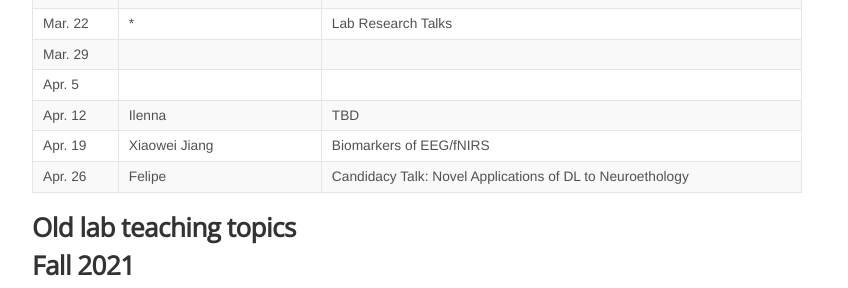
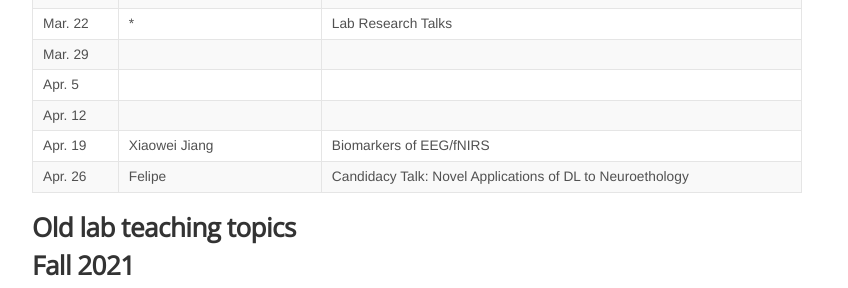
Before and after one commit to KordingLab/KordingLab.github.io, a Jekyll site: the page built from _posts/2021-01-01-upcoming-lab-teaching.md, in a window 1280 px wide and 900 px high, scrolled down 757 px. Shown: the part 152-440 px from the top of the window, without its empty margins (223-1071 px from the left). Built offline with Jekyll 4.4.1, drawn with Linux system fonts in a browser that asks for light colours; nearby versions of some CDN libraries; comment, search, counter and statistics services are not loaded.

Commit message:
Update 2021-01-01-upcoming-lab-teaching.md

```diff
--- a/_posts/2021-01-01-upcoming-lab-teaching.md
+++ b/_posts/2021-01-01-upcoming-lab-teaching.md
@@ -30,7 +30,7 @@ Please list below, topics you would like to learn more about (you may share your
 | Mar. 22 | * | Lab Research Talks |
 | Mar. 29 |  | |
 | Apr. 5 | | |
-| Apr. 12 | Ilenna | TBD |
+| Apr. 12 |  | |
 | Apr. 19 | Xiaowei Jiang | Biomarkers of EEG/fNIRS
 | Apr. 26 | Felipe | Candidacy Talk: Novel Applications of DL to Neuroethology
 
```
